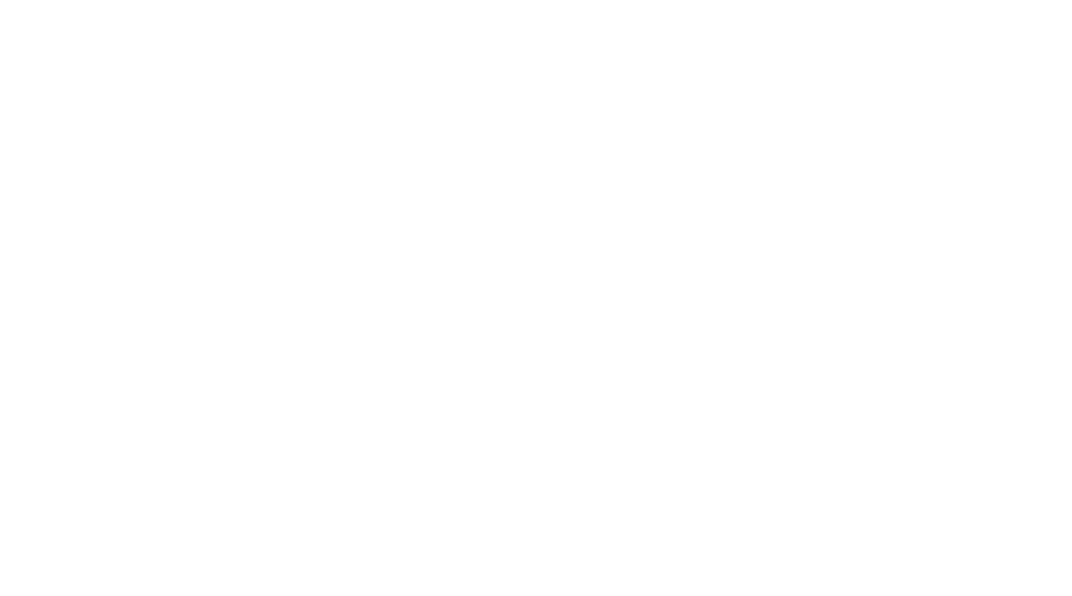
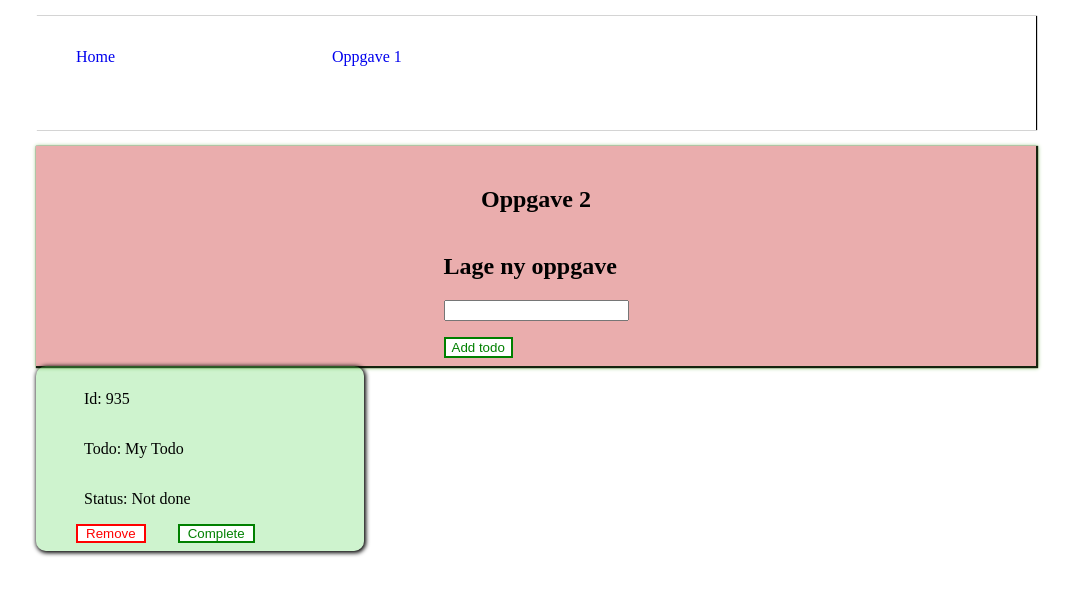
Before and after one commit to sirsa4/uke8, a React (Create React App) app: page /oppgave2 in a window 1280 px wide. Before the commit this address had no page. Shown: the top 596 px of the page, without its empty margins (104-1176 px from the left). Built offline with nearby package versions, Linux system fonts and the light colour scheme.

Commit message:
oppgave2 html and css

```diff
--- a/src/App.js
+++ b/src/App.js
@@ -5,9 +5,11 @@
 import Design from "./oppgave1/Design";
 import Programming from "./oppgave1/Programming";
 import Support from "./oppgave1/Support";
+import Oppgave2 from "./oppgave2/Oppgave2";
 
 //theme provider to controll responsive mainly
 import {ThemeProvider} from 'styled-components';
+
 
 const theme = {
     desktop: '768px',
@@ -15,7 +17,12 @@
       bg: 'red',
       boxWidth: '200px',
       boxHeight: '200px',
-    }
+    },
+    card: {
+      nav: 'white',
+      contentStrong:  'hsla(0,60%,60%,.5);',
+      contentLight: 'hsla(120,60%,60%,.3)',
+    },
 }
 function App() {
 
@@ -26,6 +33,7 @@
       <Switch>
       <Route path='/' element={<Home/>}/>
       <Route path='/oppgave1' element={<Oppgave1/>} />
+      <Route path='/oppgave2' element={<Oppgave2/>} />
       <Route path='/design' element={<Design/>}/>
       <Route path="/programming" element={<Programming/>} />
       <Route path='/support' element={<Support/>} />
--- /dev/null
+++ b/src/components/Form.js
@@ -0,0 +1,20 @@
+import { FormContainer } from "../styles/FormContainer";
+
+const Form = () => {
+  return (
+    <FormContainer>
+        <h1>Oppgave 2</h1>
+      <form>
+              <h2>Lage ny oppgave</h2>
+          <div className="container">
+              <input type="text" />
+              <div>
+              <button type="submit">Add todo</button>
+              </div>
+          </div>
+      </form>
+    </FormContainer>
+  );
+};
+
+export default Form;
--- /dev/null
+++ b/src/components/HomeButton.js
@@ -0,0 +1,21 @@
+import { Link } from "react-router-dom";
+import { HeaderStyle, NavOppgave1 } from "../styles/Header";
+
+const HomeButton = ()=>{
+    return(
+        <HeaderStyle>
+        <NavOppgave1>
+          <ul>
+            <Link to="/">
+              <li>Home</li>
+            </Link>
+            <Link to="/oppgave1">
+              <li>Oppgave 1</li>
+            </Link>
+          </ul>
+        </NavOppgave1>
+      </HeaderStyle>
+    )
+}
+
+export default HomeButton;
--- /dev/null
+++ b/src/components/TodoCard.js
@@ -0,0 +1,19 @@
+import { TodoSection } from "../styles/TodoSection";
+
+const TodoCard = () => {
+  return (
+    <TodoSection>
+      <article>
+        <ul>Id: 935</ul>
+        <ul>Todo: My Todo</ul>
+        <ul>Status: Not done</ul>
+        <div>
+          <button type="submit">Remove</button>
+          <button type="button">Complete</button>
+        </div>
+      </article>
+    </TodoSection>
+  );
+};
+
+export default TodoCard;
--- /dev/null
+++ b/src/oppgave2/Oppgave2.js
@@ -0,0 +1,19 @@
+
+import Form from "../components/Form";
+import HomeButton from "../components/HomeButton";
+import TodoCard from "../components/TodoCard";
+import { HomeContainer } from "../styles/Container";
+
+const Oppgave2 = () => {
+  return (
+    <HomeContainer>
+        <HomeButton/>
+      <main>
+          <Form/>
+          <TodoCard/>
+      </main>
+    </HomeContainer>
+  );
+};
+
+export default Oppgave2;
--- a/src/styles/Container.js
+++ b/src/styles/Container.js
@@ -5,9 +5,8 @@
 height: 100%;
 /* display: flex;
 flex-direction: column; */
-background-color: gold;
+/* background-color: gold; */
 margin: 0 auto;
-
 
 
 @media (min-width: 768px){
--- /dev/null
+++ b/src/styles/FormContainer.js
@@ -0,0 +1,27 @@
+import styled from "styled-components";
+
+export const FormContainer = styled.section`
+  display: grid;
+  place-items: center;
+  box-shadow: 1px 1px 1px 1px hsla(100, 40%, 10%, 1),
+    1px 1px 4px 1px hsla(100, 40%, 60%, 1);
+  background-color: ${({ theme }) => theme.card.contentStrong};
+
+  button {
+    cursor: pointer;
+  }
+
+  form {
+    .container {
+      display: flex;
+      flex-direction: column;
+      gap: 1rem;
+    }
+    button {
+      background-color: white;
+      color: green;
+      border: 2px solid green;
+      margin-bottom: 0.5rem;
+    }
+  }
+`;
--- a/src/styles/Header.js
+++ b/src/styles/Header.js
@@ -1,9 +1,11 @@
 import styled from 'styled-components';
 
 export const HeaderStyle = styled.header`
-background-color: white;
+background-color: ${({theme})=>theme.card.nav};
 box-shadow: 1px 0 1px black;
 text-decoration: none;
+
+
 
 
 
@@ -35,15 +37,15 @@
     }
 
    a:nth-child(2)::before{
-       content: '01';
+       /* content: '01'; */
        padding-top: 20px;
    }
    a:nth-child(3)::before{
-       content: '02';
+      /*  content: '02'; */
        padding-top: 20px;
    }
    a:nth-child(4)::before{
-       content: '03';
+       /* content: '03'; */
        padding-top: 20px;
    }
 
--- /dev/null
+++ b/src/styles/TodoSection.js
@@ -0,0 +1,54 @@
+import styled from "styled-components";
+
+export const TodoSection = styled.section`
+  display: grid;
+  gap: 0.5rem;
+
+  article {
+    box-shadow: 1px 1px 4px 1px black;
+    background-color: ${({ theme }) => theme.card.contentLight};
+    border-radius: 10px;
+    display: grid;
+    place-items: center;
+    padding: 0.5rem;
+
+    button {
+      cursor: pointer;
+    }
+
+    div {
+      display: flex;
+      margin-left: 2rem;
+      gap: 2rem;
+
+      button:nth-child(1) {
+        background-color: white;
+        color: red;
+        border: 2px solid red;
+        padding: 0 0.5rem;
+      }
+      button:nth-child(2) {
+        background-color: white;
+        color: green;
+        border: 2px solid green;
+        padding: 0 0.5rem;
+      }
+      button {
+        transition-property: transform;
+        &:active {
+          transform: scale(0.9);
+        }
+      }
+    }
+  }
+
+  @media only screen and (min-width: ${({ theme }) => theme.desktop}) {
+    display: grid;
+    place-items: initial;
+    grid-template-columns: repeat(3, 1fr);
+
+    article {
+      place-items: initial;
+    }
+  }
+`;
```
